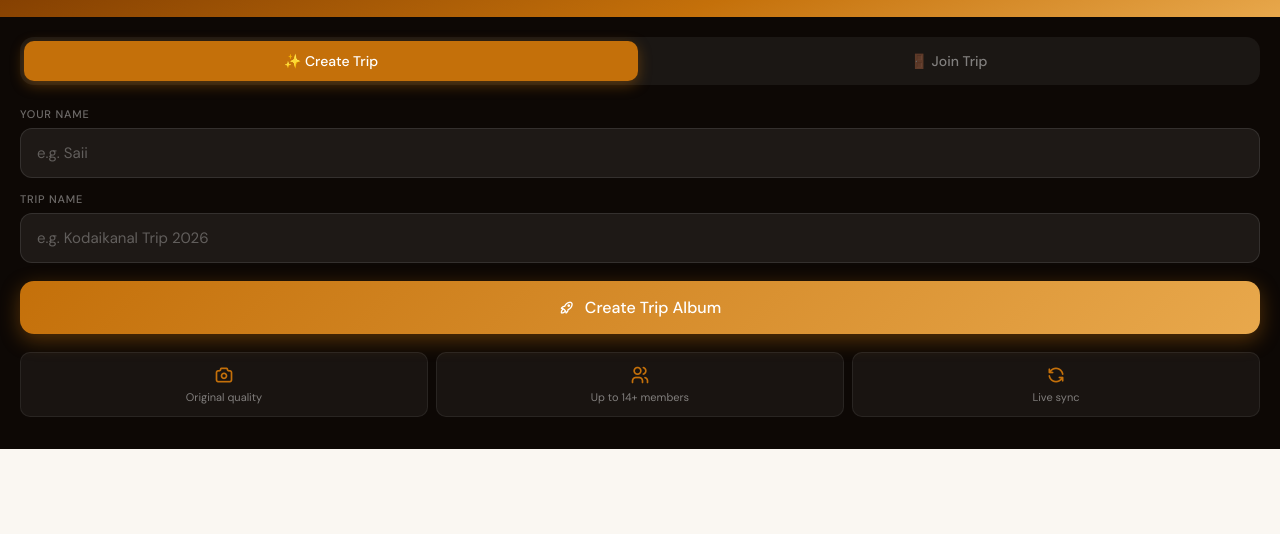
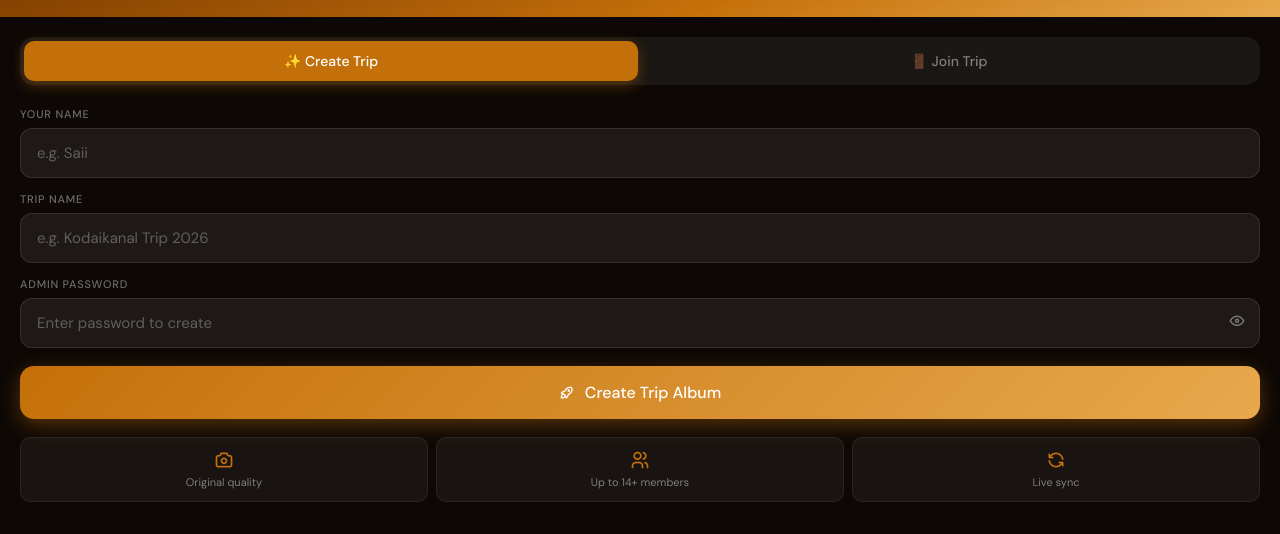
Before and after one commit to saireddybabuk-ai/Memories-app, a website: page public/index.html in a window 1280 px wide. Shown: the part 399-933 px from the top of the page. Before the commit the page ends 848 px from the top, so only its background shows below. Drawn offline with nearby package versions, Linux system fonts and the light colour scheme.

Commit message:
Update index.html

```diff
--- a/public/index.html
+++ b/public/index.html
@@ -234,6 +234,11 @@ body{font-family:'DM Sans',sans-serif;background:var(--film);color:var(--text);m
         <input class="w-input" type="text" id="creator-name" placeholder="e.g. Saii" maxlength="25" autocomplete="off"/>
         <label class="w-label">Trip Name</label>
         <input class="w-input" type="text" id="trip-name-input" placeholder="e.g. Kodaikanal Trip 2026" maxlength="35" autocomplete="off"/>
+        <label class="w-label">Admin Password</label>
+        <div style="position:relative">
+          <input class="w-input" type="password" id="create-password" placeholder="Enter password to create" autocomplete="new-password" style="padding-right:48px;margin-bottom:14px"/>
+          <button onclick="togglePwd('create-password',this)" style="position:absolute;right:14px;top:14px;background:none;border:none;color:rgba(255,255,255,.4);cursor:pointer;padding:0;font-size:18px"><i class="ti ti-eye"></i></button>
+        </div>
         <button class="w-btn w-btn-create" onclick="createTrip()">
           <i class="ti ti-rocket" aria-hidden="true"></i> Create Trip Album
         </button>
@@ -387,11 +392,13 @@ async function api(method,path,body){
 async function createTrip(){
   const creatorName=document.getElementById('creator-name').value.trim();
   const tripName=document.getElementById('trip-name-input').value.trim();
+  const password=document.getElementById('create-password').value;
   if(!creatorName) return showErr('create-error','Please enter your name');
   if(!tripName) return showErr('create-error','Please enter a trip name');
+  if(!password) return showErr('create-error','Please enter the admin password');
   try{
     loading(true,'Creating your trip album...');
-    const d=await api('POST','/trip/create',{tripName,creatorName});
+    const d=await api('POST','/trip/create',{tripName,creatorName,password});
     S.code=d.code; S.myName=d.creatorName; S.isAdmin=true;
     await loadApp();
   }catch(e){showErr('create-error',e.message);}
@@ -690,6 +697,12 @@ function switchWTab(name, el){
   el.classList.add('active');
   document.getElementById('wp-'+name).classList.add('active');
 }
+function togglePwd(id,btn){
+  const inp=document.getElementById(id);
+  const show=inp.type==='password';
+  inp.type=show?'text':'password';
+  btn.innerHTML=show?'<i class="ti ti-eye-off"></i>':'<i class="ti ti-eye"></i>';
+}
 
 // ── code input uppercase ───────────────────────────────
 document.getElementById('join-code').addEventListener('input',function(){this.value=this.value.toUpperCase()});
```
